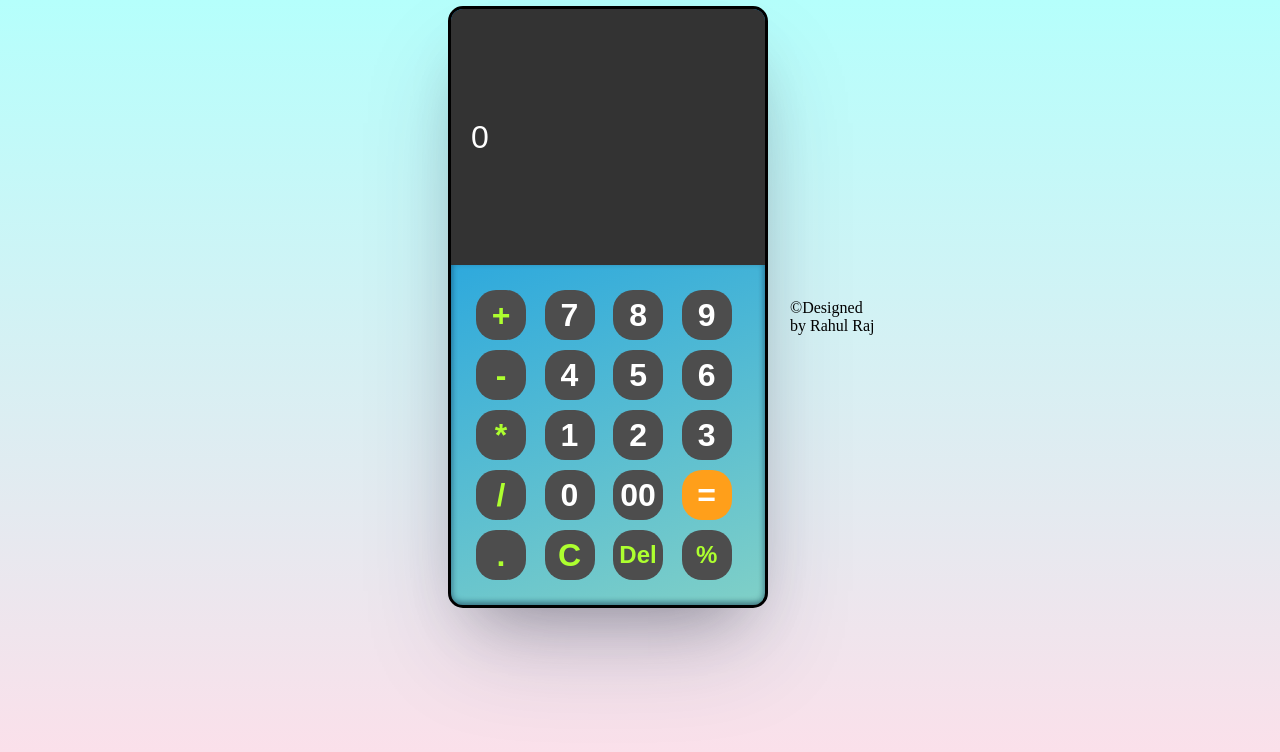
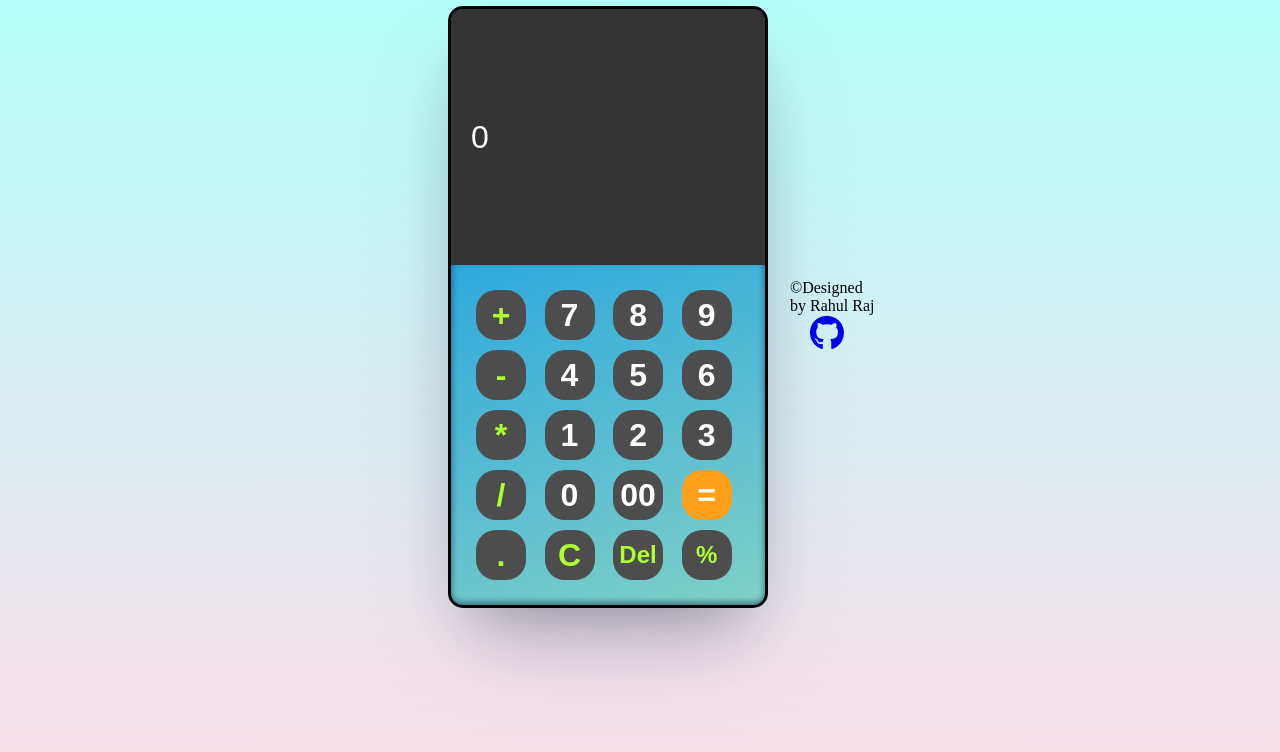
Before and after one commit to 9973162148/Basic_Calculator, a plain HTML site: page index.html in a window 1280 px wide. Drawn offline with Linux system fonts and the light colour scheme.

Commit message:
index.html

```diff
--- a/index.html
+++ b/index.html
@@ -5,6 +5,8 @@
     <meta name="viewport" content="width=device-width, initial-scale=1.0">
     <title>Calculator</title>
     <link rel="stylesheet" href="styles.css">
+    <link rel="stylesheet" href="https://cdnjs.cloudflare.com/ajax/libs/font-awesome/6.5.2/css/all.min.css" integrity="sha512-SnH5WK+bZxgPHs44uWIX+LLJAJ9/2PkPKZ5QiAj6Ta86w+fsb2TkcmfRyVX3pBnMFcV7oQPJkl9QevSCWr3W6A==" crossorigin="anonymous" referrerpolicy="no-referrer" />
+
 </head>
 <body>
     <div id="calculator">
```
